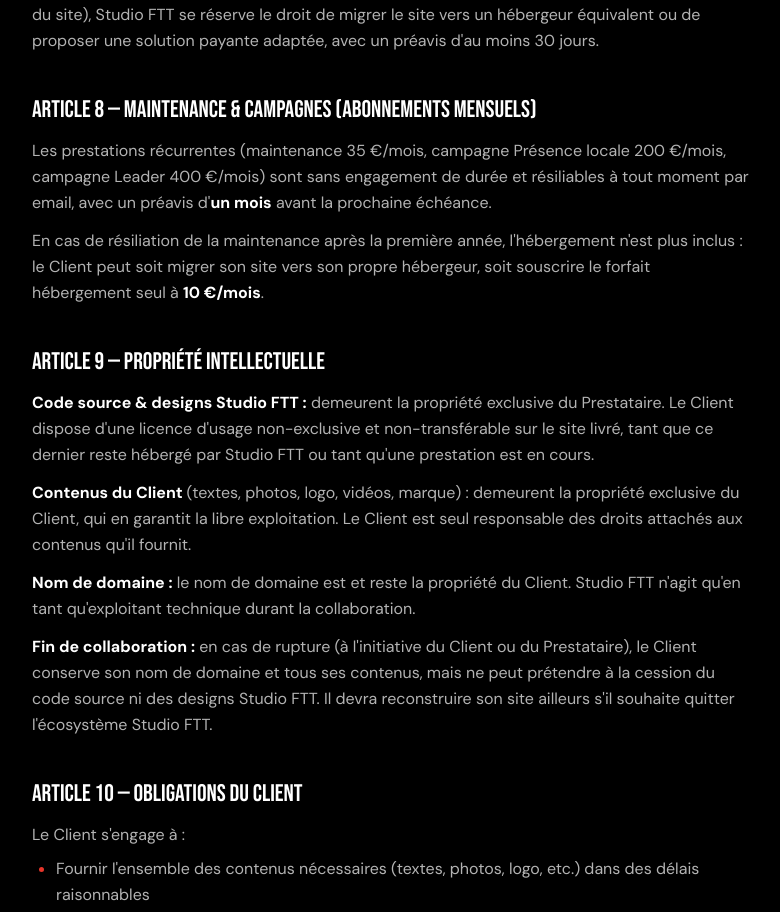
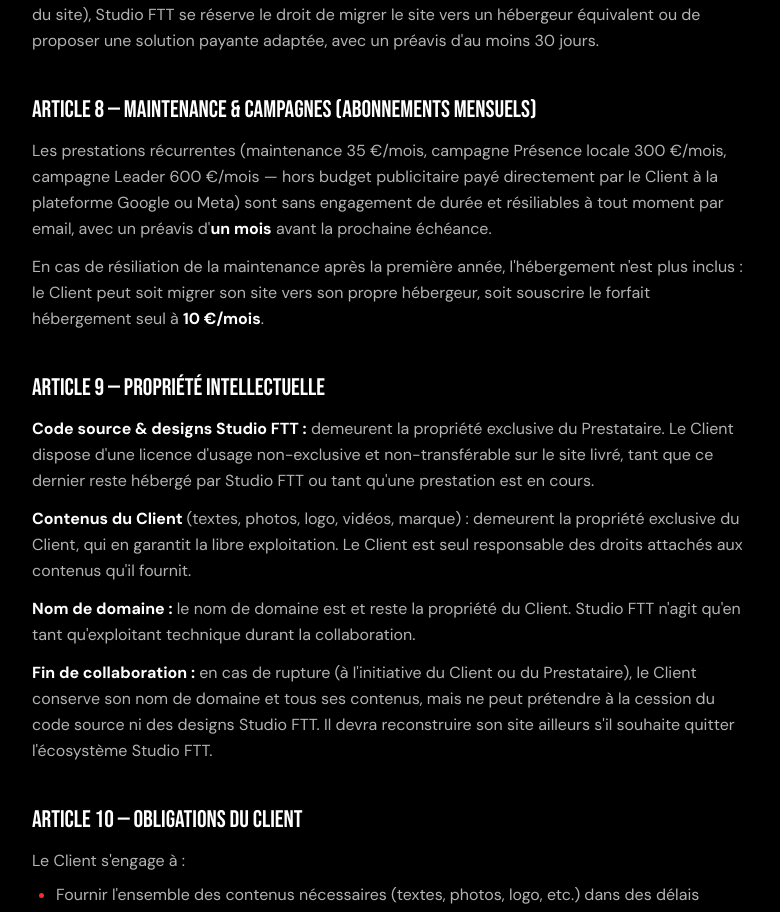
Before and after one commit to nathanfautrat-hue/studio-ftt, a Next.js app: page /cgv in a window 1280 px wide. Shown: the part 2661-3573 px from the top of the page, without its empty margins (248-1028 px from the left). Built offline with nearby package versions, Linux system fonts and the light colour scheme; a web font is replaced by a local one.

Commit message:
fix(cgv): màj tarifs campagnes 300/600 € + précision budget pub

```diff
--- a/app/cgv/page.tsx
+++ b/app/cgv/page.tsx
@@ -234,10 +234,11 @@
             </h2>
             <p>
               Les prestations récurrentes (maintenance 35&nbsp;€/mois,
-              campagne Présence locale 200&nbsp;€/mois, campagne Leader
-              400&nbsp;€/mois) sont sans engagement de durée et résiliables à
-              tout moment par email, avec un préavis d&apos;<strong className="text-white">un mois</strong>{" "}
-              avant la prochaine échéance.
+              campagne Présence locale 300&nbsp;€/mois, campagne Leader
+              600&nbsp;€/mois — hors budget publicitaire payé directement par
+              le Client à la plateforme Google ou Meta) sont sans engagement
+              de durée et résiliables à tout moment par email, avec un préavis
+              d&apos;<strong className="text-white">un mois</strong> avant la prochaine échéance.
             </p>
             <p className="mt-3">
               En cas de résiliation de la maintenance après la première année,
```
